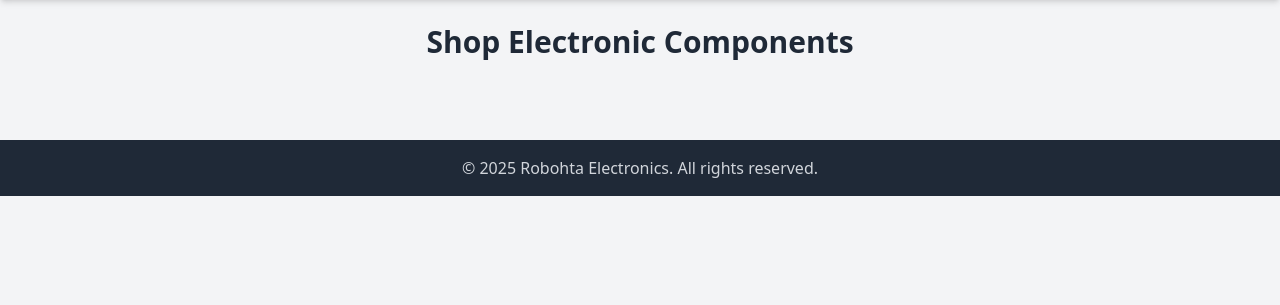
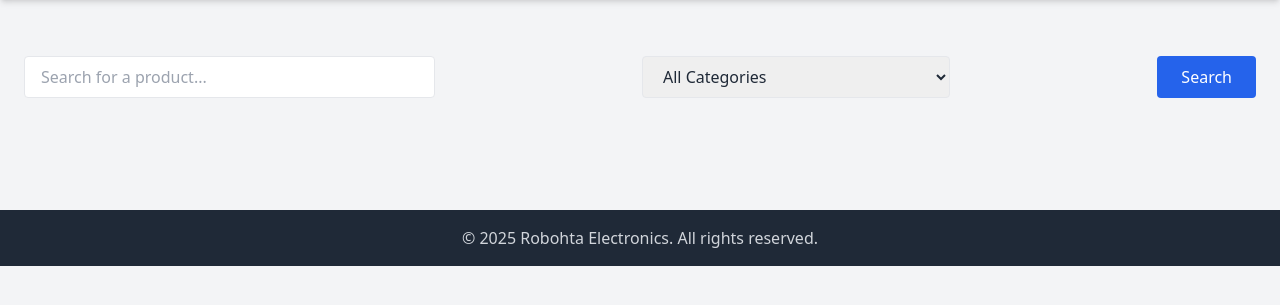
Before and after one commit to tauhidanam/tauhidanam.github.io, a Flask app: page / in a window 1280 px wide. Shown: the part 64-369 px from the top of the page. Run offline with Flask 3, Linux system fonts and the light colour scheme; parts of the project's set-up code (start-up, migrations or seed data) failed here and were passed over; some libraries are stand-ins or nearby versions.

Commit message:
Enhance product grid and add search form
Updated the product display layout and added search functionality.

```diff
--- a/templates/index.html
+++ b/templates/index.html
@@ -1,19 +1,32 @@
 {% extends "base.html" %}
 {% block content %}
-<h2 class="text-3xl font-bold mb-6 text-center">Shop Electronic Components</h2>
+<div class="max-w-7xl mx-auto py-8">
+  <!-- Search and Filter -->
+  <form method="get" class="flex flex-wrap gap-2 mb-6 justify-between">
+    <input type="text" name="q" value="{{ query }}" placeholder="Search for a product..."
+           class="border rounded px-4 py-2 w-full md:w-1/3">
+    <select name="category" class="border rounded px-4 py-2 w-full md:w-1/4">
+      <option value="">All Categories</option>
+      {% for cat in categories %}
+      <option value="{{ cat }}" {% if cat==selected %}selected{% endif %}>{{ cat }}</option>
+      {% endfor %}
+    </select>
+    <button type="submit" class="bg-blue-600 text-white px-6 py-2 rounded">Search</button>
+  </form>
 
-<div class="grid md:grid-cols-3 sm:grid-cols-2 grid-cols-1 gap-6">
-  {% for p in products %}
-  <div class="bg-white rounded-2xl shadow-md hover:shadow-xl p-4 transition">
-    <img src="{{ p.image }}" alt="{{ p.name }}" class="w-full h-48 object-contain mb-4">
-    <h3 class="text-xl font-semibold">{{ p.name }}</h3>
-    <p class="text-gray-600 text-sm mb-2">{{ p.description[:80] }}...</p>
-    <p class="text-lg font-bold mb-3">${{ "%.2f"|format(p.price) }}</p>
-    <a href="/product/{{ p.id }}"
-       class="inline-block bg-blue-600 hover:bg-blue-700 text-white py-2 px-4 rounded-lg">
-       View Product
-    </a>
+  <!-- Product Grid -->
+  <div class="grid grid-cols-2 md:grid-cols-4 gap-6">
+    {% for p in products %}
+    <div class="bg-white rounded-lg shadow p-4 hover:shadow-lg transition">
+      <a href="/product/{{ p.id }}">
+        <img src="{{ p.image }}" class="w-full h-40 object-contain mb-2">
+        <h3 class="font-semibold text-lg">{{ p.name }}</h3>
+      </a>
+      <p class="text-blue-600 font-bold">${{ "%.2f"|format(p.price) }}</p>
+      <p class="text-sm text-gray-500">{{ p.category }}</p>
+      <p class="text-sm text-green-600">Stock: {{ p.stock }}</p>
+    </div>
+    {% endfor %}
   </div>
-  {% endfor %}
 </div>
 {% endblock %}
```
